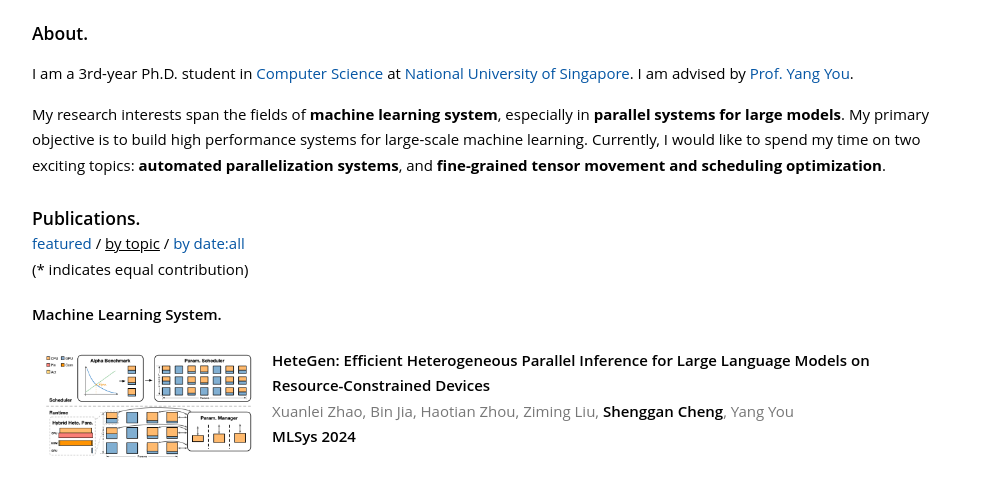
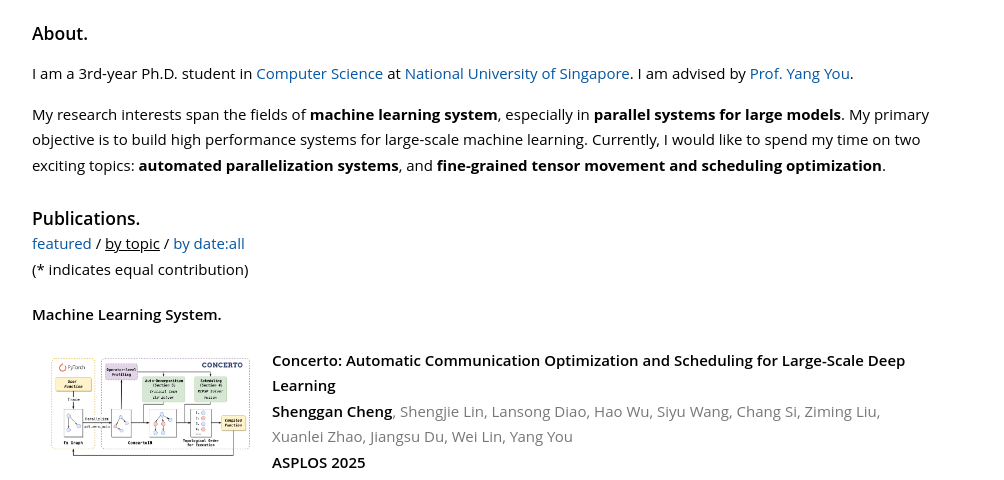
Before and after one commit to Shenggan/shenggan.github.io, a plain HTML site: page index.html in a window 1280 px wide. Shown: the part 270-750 px from the top of the page, without its empty margins (138-1142 px from the left). Drawn offline with Linux system fonts and the light colour scheme.

Commit message:
update cv

```diff
--- a/assets/publications.json
+++ b/assets/publications.json
@@ -1,4 +1,27 @@
 [
+  {
+    "image": "./images/concerto.png",
+    "alt": "",
+    "title": "Concerto: Automatic Communication Optimization and Scheduling for Large-Scale Deep Learning",
+    "authors": [
+      { "name": "Shenggan Cheng", "extraClass": "zx" },
+      { "name": "Shengjie Lin" },
+      { "name": "Lansong Diao" },
+      { "name": "Hao Wu" },
+      { "name": "Siyu Wang" },
+      { "name": "Chang Si" },
+      { "name": "Ziming Liu" },
+      { "name": "Xuanlei Zhao" },
+      { "name": "Jiangsu Du" },
+      { "name": "Wei Lin" },
+      { "name": "Yang You" }
+    ],
+    "venue": { "name": "ASPLOS 2025" },
+    "url": "",
+    "year": "2024",
+    "featured": true,
+    "topic": "mlsys"
+  },
   {
     "image": "./images/hetegen.png",
     "alt": "",
--- a/index.html
+++ b/index.html
@@ -205,7 +205,7 @@
 
     </div> <!-- container -->
     <footer>
-      <p>last update: 11/22/2023</p>
+      <p>last update: 10/08/2024</p>
     </footer>
     <p></p>
 
```
Also changed, not shown: images/concerto.png (added), 1 other file.
